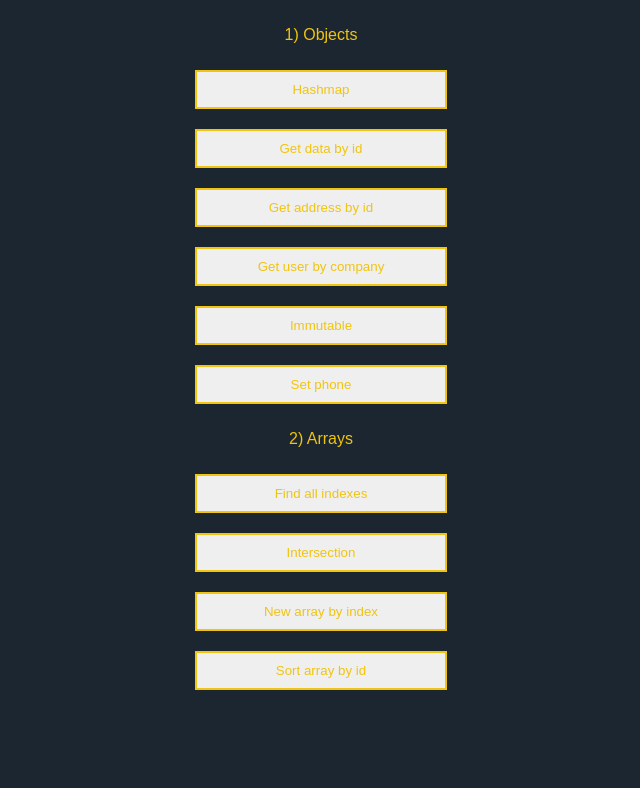
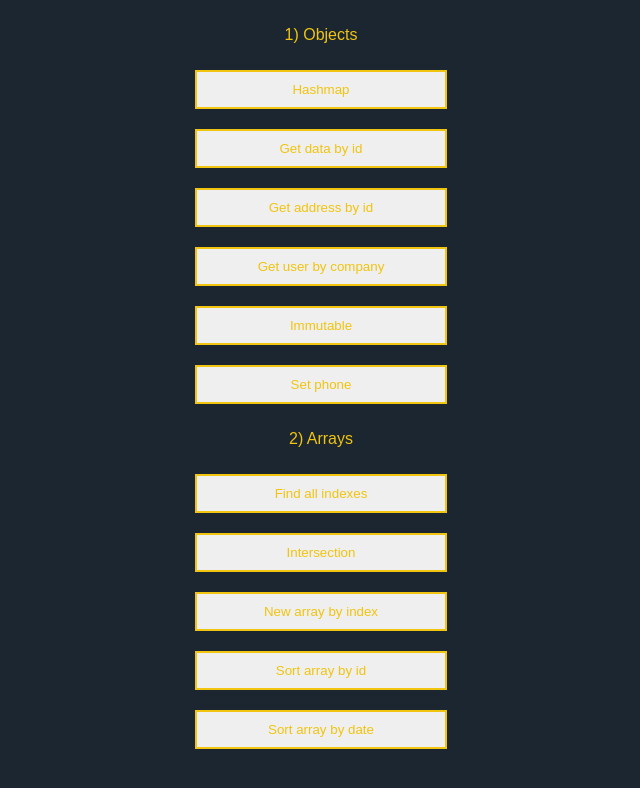
Before and after one commit to Ksendel/PM-Task6, a plain HTML site: page index.html in a window 1280 px wide. Shown: the whole page, without its empty margins (319-959 px from the left). Drawn offline with Linux system fonts and the light colour scheme.

Commit message:
add sort by date

```diff
--- a/index.html
+++ b/index.html
@@ -20,6 +20,7 @@
     <button class="btn" onclick="btnIntersection()">Intersection</button>
     <button class="btn" onclick="btnNewArray()">New array by index</button>
     <button class="btn" onclick="sortArray()">Sort array by id</button>
+    <button class="btn" onclick="sortByDate()">Sort array by date</button>
 </div>
 </body>
 </html>
--- a/task1.js
+++ b/task1.js
@@ -400,6 +400,18 @@ function sortArray() {
         console.log(arr[key]);
     }
 }
+// 2.4*
+function sortByDate() {
+    alert('Check your console')
+    arr.sort((a, b) => {
+        const date1 = a.registrationDate
+        const date2 = b.registrationDate
+        return Date.parse(date2.substring(0, date2.length - 6)) - Date.parse(date1.substring(0, date1.length - 6))
+    })
+    for (let key in arr) {
+        console.log(arr[key]);
+    }
+}
 
 //---//
 function btnFindAllIndex() {
```
